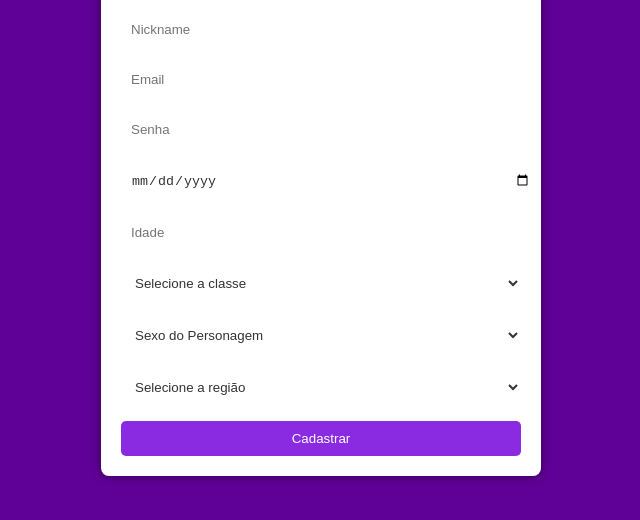
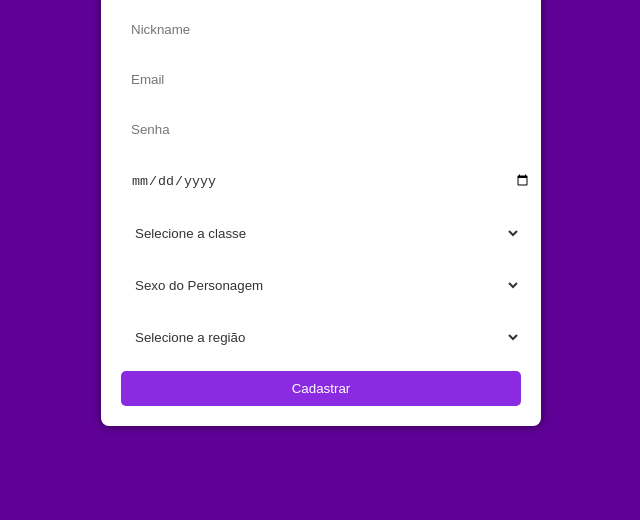
Before and after one commit to JMSantos217/Mini-Projeto-M2, a plain HTML site: page index.html in a window 1280 px wide. Shown: the part 156-676 px from the top of the page, without its empty margins (319-959 px from the left). Drawn offline with Linux system fonts and the light colour scheme.

Commit message:
arrumando o html

```diff
--- a/index.html
+++ b/index.html
@@ -15,7 +15,6 @@
             <input type="email" id="email" placeholder="Email" required>
             <input type="password" id="senha" placeholder="Senha" required>
             <input type="date" id="data-nascimento" required>
-            <input type="number" id="idade" placeholder="Idade" required>
             <select id="classe" required>
                 <option value="">Selecione a classe</option>
                 <option value="guerreiro">Guerreiro</option>
```
